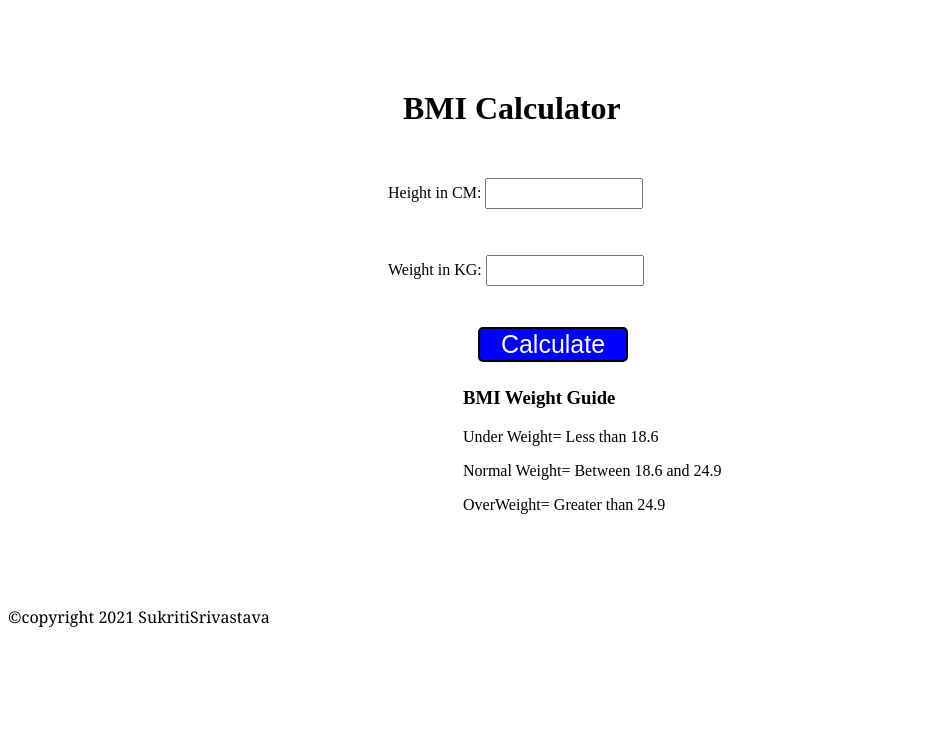
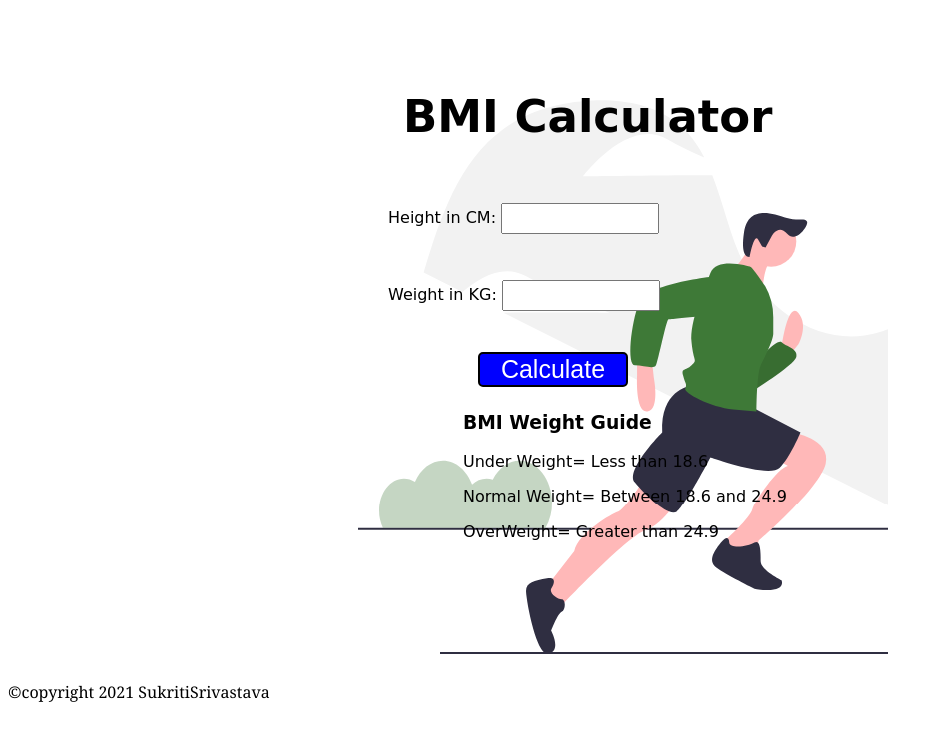
Before and after one commit to sukscode/BMICalculator, a plain HTML site: page index.html in a window 1280 px wide. Shown: the whole page, without its empty margins (0-942 px from the left). Drawn offline with Linux system fonts and the light colour scheme.

Commit message:
adding css

```diff
--- a/style.css
+++ b/style.css
@@ -1,9 +1,11 @@
 .container {
-  width: 375px;
-  height: 525px;
+  width: 500px;
+  height: 600px;
   margin-left: 350px;
   margin-top: 65px;
   padding-left: 30px;
+  font-family: cursive;
+  background-image: url(undraw_working_out_6psf.svg);
 }
 
 #height,
@@ -16,6 +18,7 @@
 #weight-guide {
   margin-left: 75px;
   margin-top: 25px;
+  /* opacity: 0%; */
 }
 
 #results {
@@ -37,6 +40,8 @@ button {
 }
 
 h1 {
+  font-weight: bolder;
+  font-size: 45px;
   padding-left: 15px;
   padding-top: 25px;
 }
```
Also changed, not shown: index.html (+1 -0 lines), undraw_working_out_6psf.svg (added).
